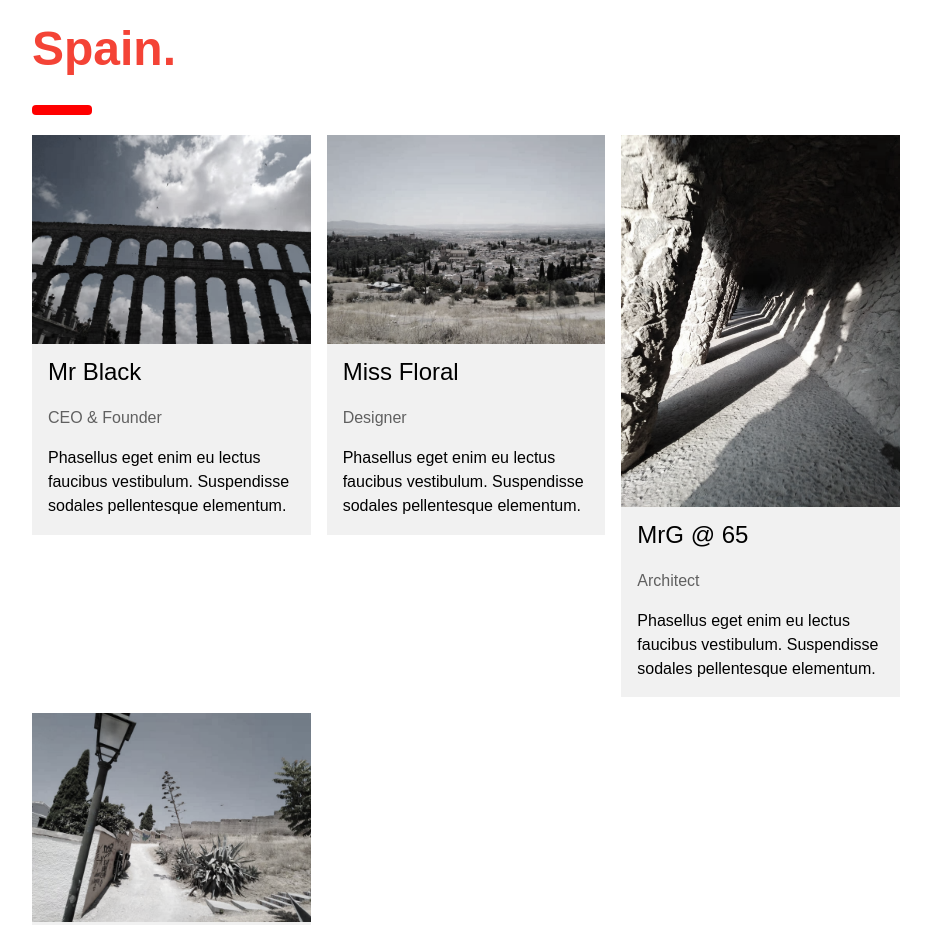
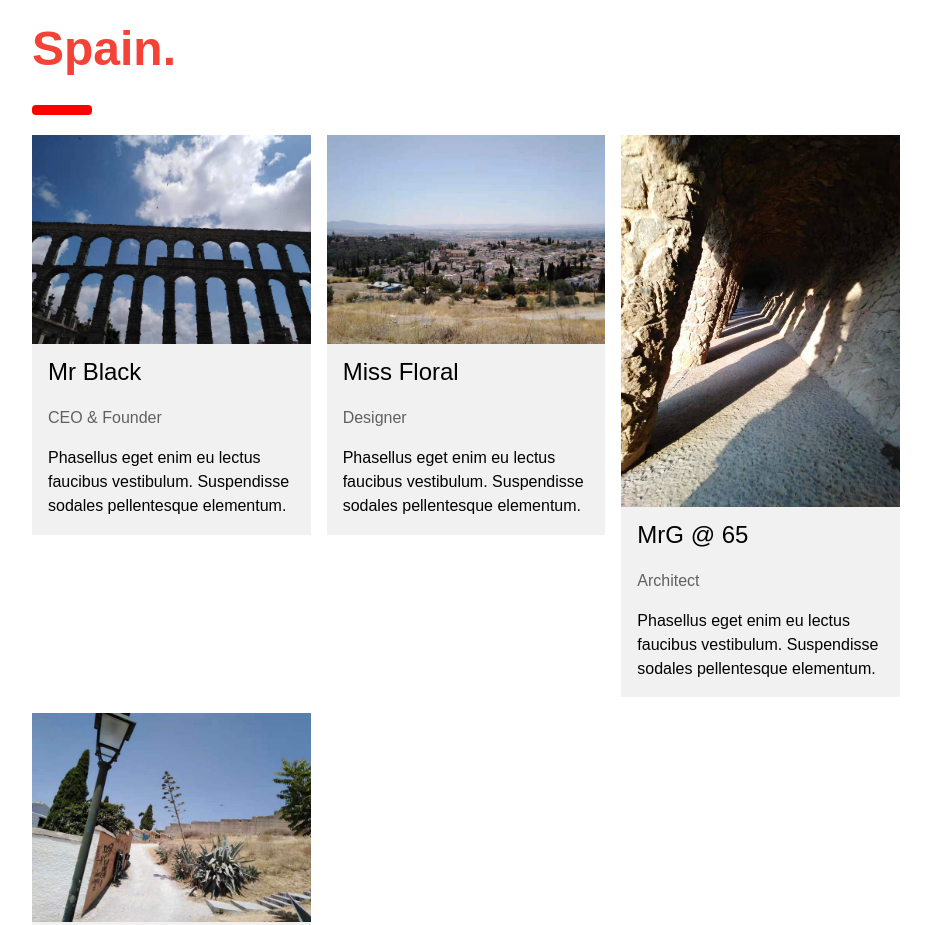
Before and after one commit to MrG-BSN/yvonne.github.io, a plain HTML site: page index.html in a window 1280 px wide. Shown: the part 2472-3397 px from the top of the page, without its empty margins (324-1255 px from the left). Drawn offline with Linux system fonts and the light colour scheme; a web font is replaced by a local one.

Commit message:
Update index.html

```diff
--- a/index.html
+++ b/index.html
@@ -98,7 +98,7 @@ body {font-size:16px;}
   </div>
 
   <!-- The Team -->
-  <div class="w3-row-padding w3-grayscale">
+  <div class="w3-row-padding">
     <div class="w3-col m4 w3-margin-bottom">
       <div class="w3-light-grey">
         <img src="spain2.jpg" alt="John" style="width:100%">
```
